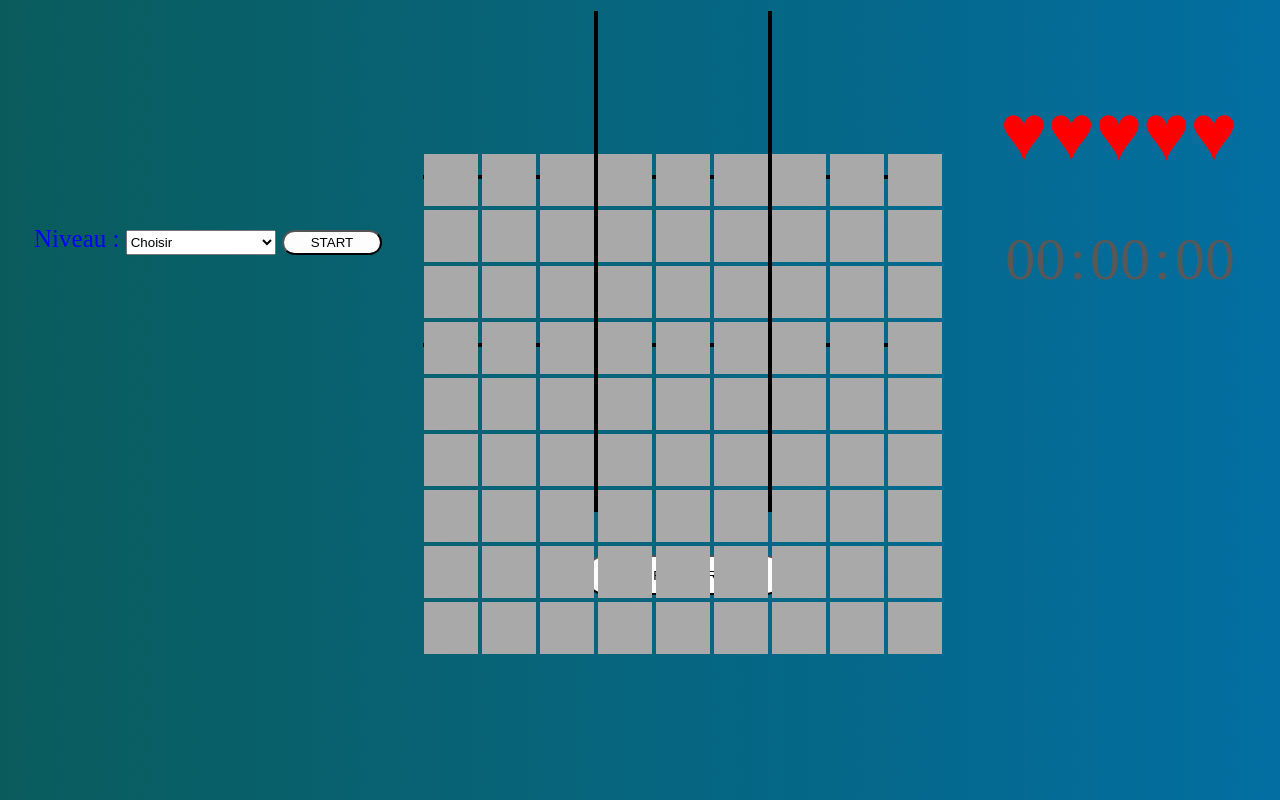
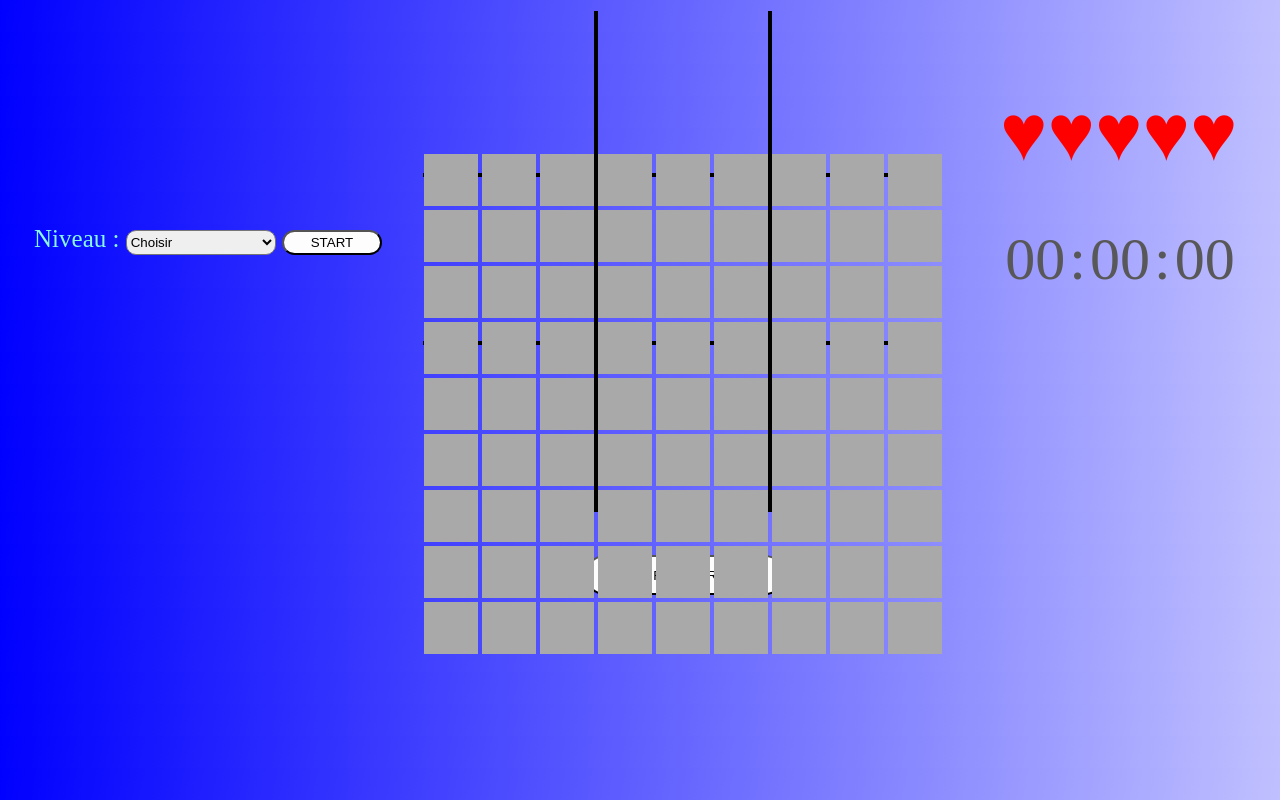
Before and after one commit to BilalDaoudi/Sudoku-game, a plain HTML site: page index.html in a window 1280 px wide. Drawn offline with Linux system fonts and the light colour scheme.

Commit message:
Add files via upload

```diff
--- a/Style_sudoku.css
+++ b/Style_sudoku.css
@@ -10,7 +10,7 @@ body {
     background-size: cover;
     background-position: center;
     background-attachment: fixed;
-    background: linear-gradient(100deg, #0a5c5c, #0074b8, #0a5c5c, #0074b8);
+    background: linear-gradient(100deg, blue, #fff, #0a5c5c, #fff);
     background-size: 400% 400%;
 }
 
@@ -38,14 +38,14 @@ input::-webkit-inner-spin-button {
 
 #hr1 {
     position: fixed;
-    top: 167px;
+    top: 165px;
     left: 423px;
     height: 2px;
 }
 
 #hr2 {
     position: fixed;
-    top: 335px;
+    top: 333px;
     left: 423px;
     height: 2px;
 }
@@ -65,7 +65,7 @@ input::-webkit-inner-spin-button {
 }
 
 .choisir {
-    color: blue;
+    color: rgb(137, 247, 230);
     font-size: 25px;
     padding: 25px;
     text-align: center;
@@ -77,7 +77,12 @@ input::-webkit-inner-spin-button {
 
 .choisir #select {
     width: 150px;
+    border-radius: 10px;
     height: 25px;
+    -webkit-border-radius: 10px;
+    -moz-border-radius: 10px;
+    -ms-border-radius: 10px;
+    -o-border-radius: 10px;
 }
 
 .choisir #start {
--- a/index.html
+++ b/index.html
@@ -24,7 +24,7 @@
     </div>
 
     <div class="rejouer">
-        <a href="sudoku.html"> <button id="rejouer">REJOUER</button></a><br>
+        <a href="index.html"> <button id="rejouer">REJOUER</button></a><br>
     </div>
 
     <div class="time">
```
